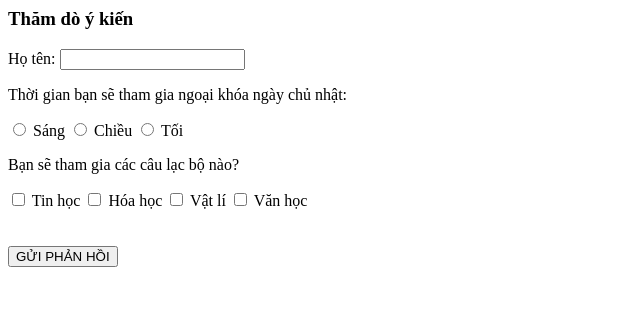
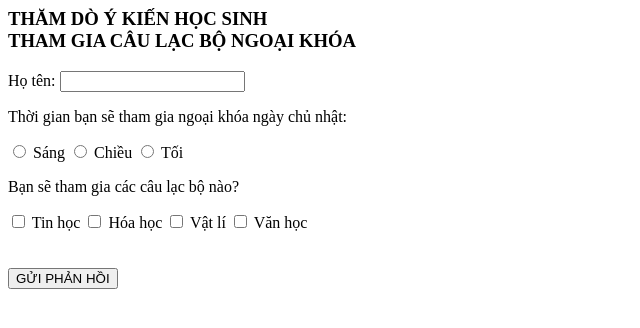
Before and after one commit to bichnth/tin12, a plain HTML site: page Contents/thamdo.html in a window 1280 px wide. Shown: the whole page, without its empty margins (0-640 px from the left). Drawn offline with Linux system fonts and the light colour scheme; files that its build step writes are made by us from their sources.

Commit message:
Update thamdo.html

```diff
--- a/Contents/thamdo.html
+++ b/Contents/thamdo.html
@@ -4,7 +4,7 @@
     <link href="style.css" rel="stylesheet">
   </head>
   <body>
-    <h3> Thăm dò ý kiến</h3>
+    <h3> THĂM DÒ Ý KIẾN HỌC SINH <br>THAM GIA CÂU LẠC BỘ NGOẠI KHÓA</h3>
     <form action="review.html">
       <label> Họ tên:</label>
       <input type="text" name="ht" >
```
